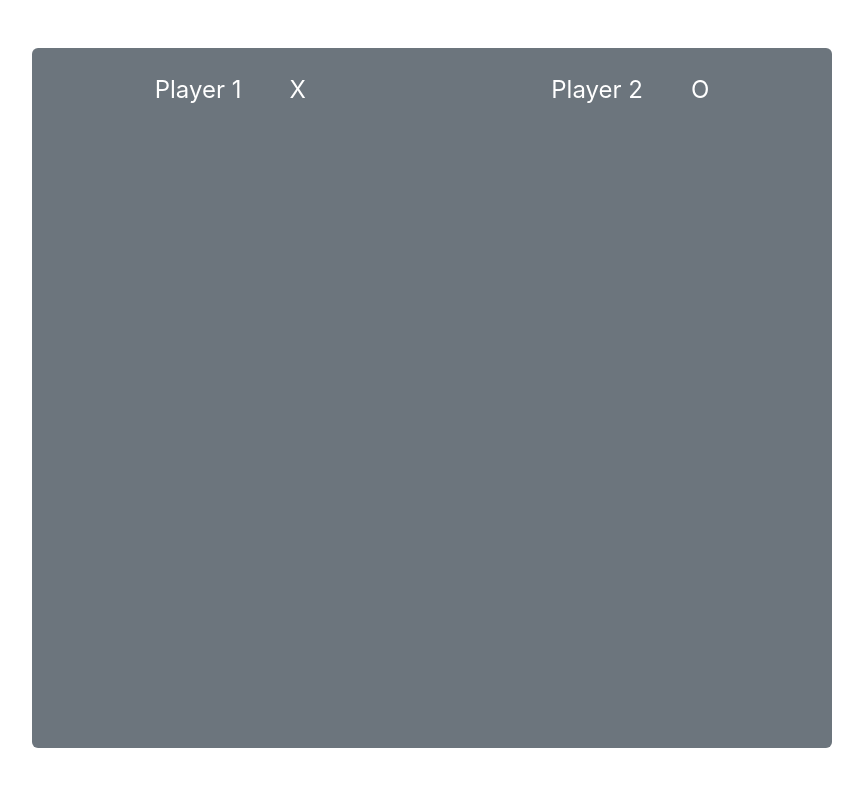
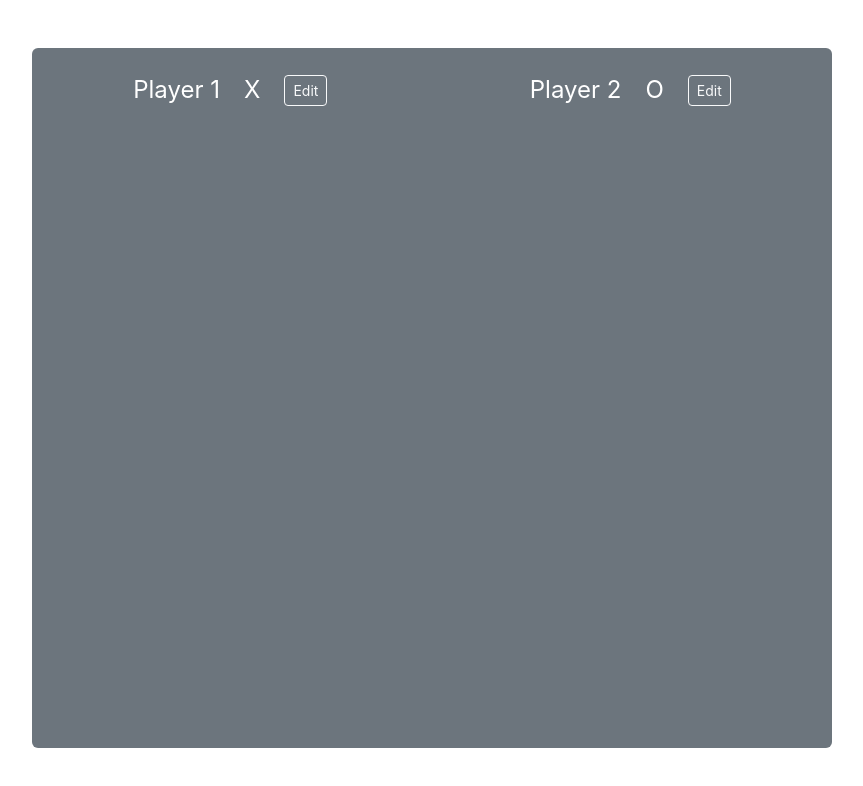
Before and after one commit to romy47/react_tic_tac_toe, a React (Create React App) app: page / in a window 1280 px wide. Shown: the top 786 px of the page, without its empty margins (208-1071 px from the left). Built offline with nearby package versions, Linux system fonts and the light colour scheme.

Commit message:
Player component created

```diff
--- a/src/App.js
+++ b/src/App.js
@@ -1,19 +1,14 @@
 import logo from './logo.svg';
 import './App.css';
+import Player from './components/Player';
 
 function App() {
   return (
-    <div className="App">
-      <div id="game-board" class='bg-secondary border-1 rounded mt-5'>
-        <ul id="game-players" class="list-unstyled d-flex justify-content-around text-white fs-4 py-4">
-          <li>
-            <span class="me-5">Player 1</span>
-            <span>X</span>
-          </li>
-          <li>
-            <span class="me-5">Player 2</span>
-            <span>O</span>
-          </li>
+    <div className='App'>
+      <div id='game-board' class='bg-secondary border-1 rounded mt-5'>
+        <ul id='game-players' class='list-unstyled d-flex justify-content-around text-white fs-4 py-4'>
+          <Player name='Player 1' symbol='X' />
+          <Player name='Player 2' symbol='O' />
         </ul>
       </div>
     </div>
--- /dev/null
+++ b/src/components/Player.jsx
@@ -0,0 +1,9 @@
+export default function Player({ name, symbol }) {
+    return (
+        <li class='d-flex align-items-center'>
+            <span class='me-4'>{name}</span>
+            <span class='me-4'>{symbol}</span>
+            <button class='btn btn-outline-light btn-sm'>Edit</button>
+        </li>
+    );
+}
```
